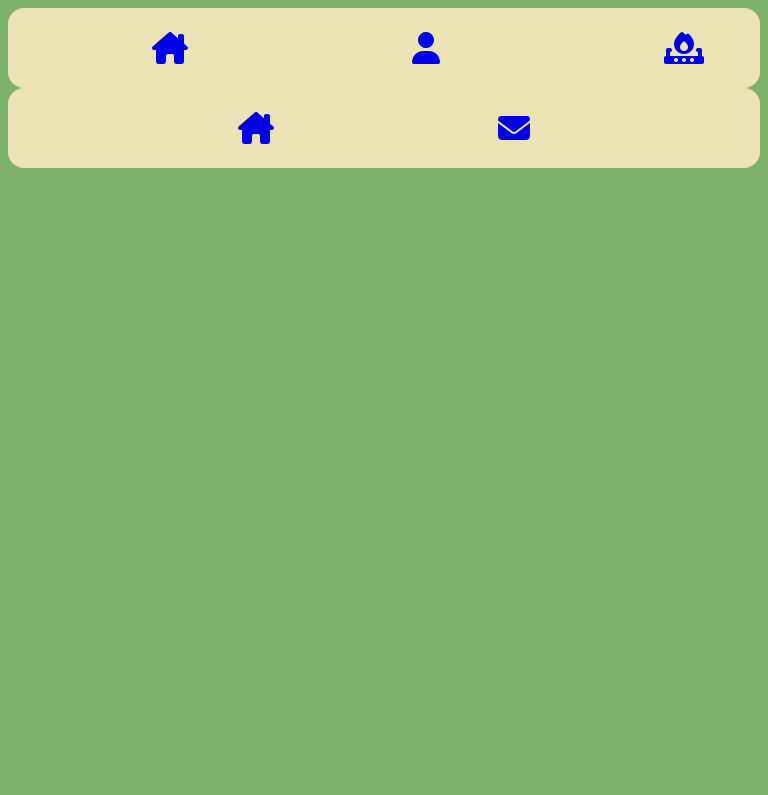
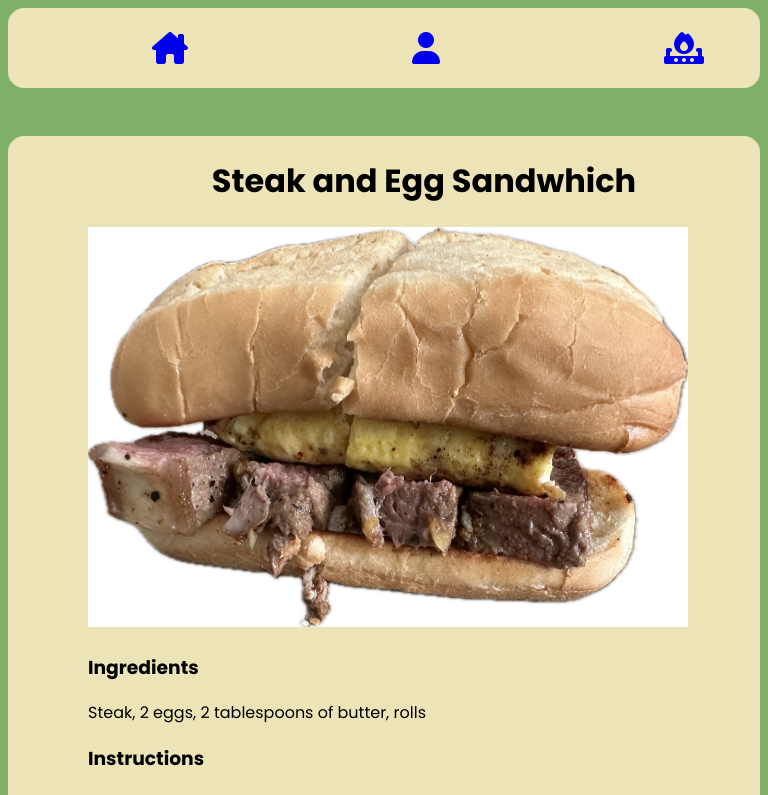
Before and after one commit to JayTurn93/Community-Cooking-Recipes, a React (Vite) app: page /viewrecipe in a window 768 px wide. Before the commit this address had no page. Shown: the top 795 px of the page. Built offline with nearby package versions, Linux system fonts and the light colour scheme.

Commit message:
finished recipe viewer, profile photo upload.

```diff
--- a/src/App.jsx
+++ b/src/App.jsx
@@ -10,6 +10,7 @@ import Header from './shared/Header';
 import Footer from './shared/Footer';
 import Contact from './components/Contact';
 import { Route, Routes } from 'react-router-dom';
+import ViewRecipe from './components/ViewRecipe';
 
 
 
@@ -27,6 +28,7 @@ function App() {
         <Route path="/profile" element={<UserProfile user={user} />} />
         <Route path="/signup" element={<Signup user={user} setUser={setUser} />} />
         <Route path="/contact" element={<Contact />} />
+        <Route path="/viewrecipe" element={<ViewRecipe />} />
       </Routes>
       <Footer />
     </>
--- a/src/components/UserProfile.jsx
+++ b/src/components/UserProfile.jsx
@@ -1,13 +1,18 @@
-
+import { useState } from "react";
 
 function UserProfile() {
+    const [profilePhoto, setProfilePhoto] = useState();
+    const photoSelection = (e) => {
+        setProfilePhoto(URL.createObjectURL(e.target.files[0]))
+    }
+
     return (
         <div>
              <div className="profilearea">
                 <h3>Account Settings</h3>
                 <span className="profileleft">
-                    <img className="profile-img" src="./public/photos/default-profile-picture-avatar-user-avatar-icon-person-icon-head-icon-profile-picture-icons-default-anonymous-user-male-and-female-businessman-photo-placeholder-social-network-avatar-portrait-free-vector-1343007401.jpg" alt="Profile Picture"/>
-                    <button>Edit Photo</button>
+                    <img className="profile-img" src={profilePhoto}/>
+                    <input type="file" onChange={photoSelection} />
                 </span>
                     <span className="profileright">
                         <span className="aboutuser">
--- /dev/null
+++ b/src/components/ViewRecipe.jsx
@@ -0,0 +1,25 @@
+import recipes from "../data/recipes"
+
+function ViewRecipe() {
+  return (
+    <div>
+      <div className="bigbox">
+        <div>
+          <ul  key={recipes.id}>
+            {recipes.map((thisRecipe) =>
+            <ul>
+              <h1>{thisRecipe.name}</h1>
+                <img className="recipePhoto" src={thisRecipe.imageUrl} alt="Food Photo" />
+                <span><h3>Ingredients</h3>{thisRecipe.ingredients}</span>
+                <span><h3>Instructions</h3>{thisRecipe.instructions}</span>
+                <span><h3>Notes</h3>{thisRecipe.notes}</span>
+            </ul>
+            )}
+          </ul>
+        </div>
+      </div>
+    </div>
+  )
+}
+
+export default ViewRecipe;
--- a/src/index.css
+++ b/src/index.css
@@ -221,6 +221,12 @@ button {
     margin-top: 1em;
 }
 
+/* ViewRecipe Page */
+.recipePhoto {
+    width: 700px;
+    height: 500px;
+}
+
 
 @media screen and (min-width: 320px) and (max-width: 768px) {
     .smallcontainer {
@@ -260,6 +266,10 @@ button {
     .largefoot {
         display: none;
     }
+    .recipePhoto {
+    width: 170px;
+    height: 150px;
+}
 }
 @media screen and (min-width: 768px) and (max-width: 1024px) {
 
@@ -300,6 +310,14 @@ button {
     .largefoot {
         display: none;
     }
+    .recipePhoto {
+    width: 600px;
+    height: 400px;
+}
+.recipeview {
+    margin: auto;
+    padding: 1em;
+}
 }
 
 @media screen and (min-width: 1024px) {
```
